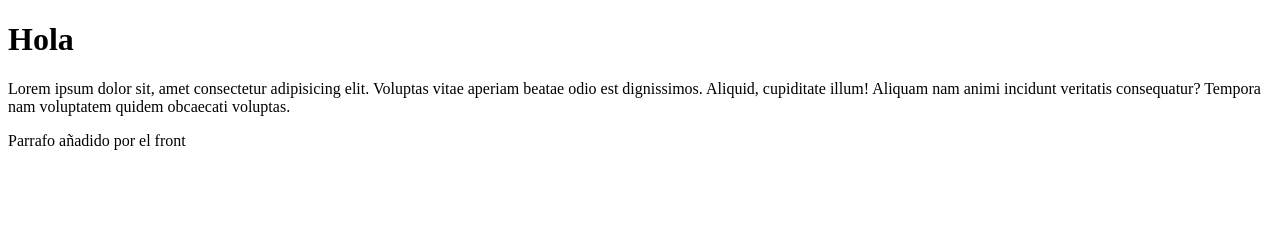
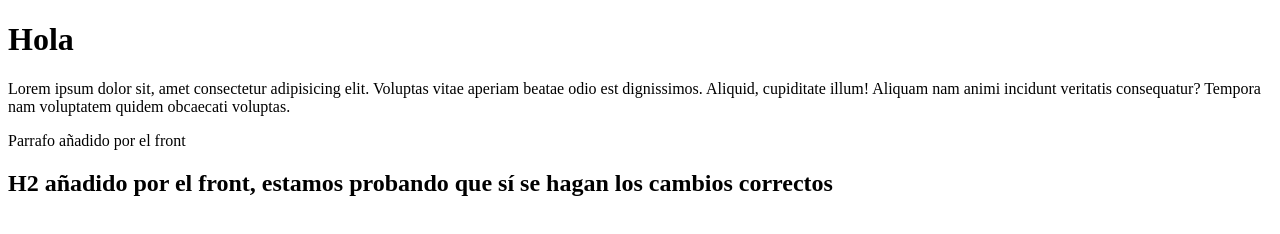
Before and after one commit to KeDuCa96/Learning-GIT-and-GITHUB, a plain HTML site: page index.html in a window 1280 px wide. Drawn offline with Linux system fonts and the light colour scheme.

Commit message:
probando los cambios de ramas

```diff
--- a/index.html
+++ b/index.html
@@ -12,5 +12,7 @@
     <p>Lorem ipsum dolor sit, amet consectetur adipisicing elit. Voluptas vitae aperiam beatae odio est dignissimos. Aliquid, cupiditate illum! Aliquam nam animi incidunt veritatis consequatur? Tempora nam voluptatem quidem obcaecati voluptas.</p>
 
     <p>Parrafo añadido por el front</p>
+
+    <h2>H2 añadido por el front, estamos probando que sí se hagan los cambios correctos</h2>
 </body>
 </html>
```
